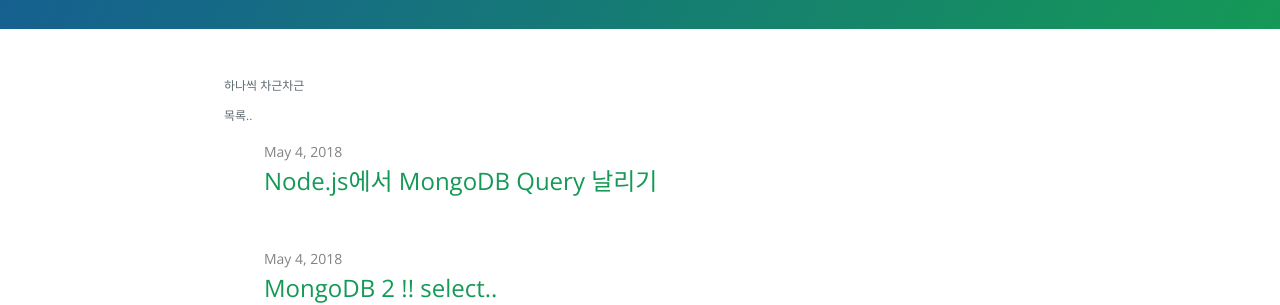
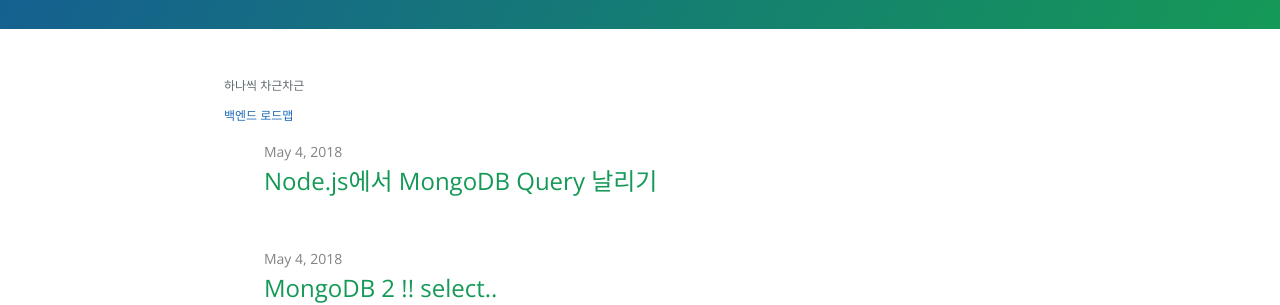
Before and after one commit to zzingyuna/test_site.github.io, a Jekyll site: the page built from index.md, in a window 1280 px wide. Shown: the part 410-715 px from the top of the page. Built offline with Jekyll 4.4.1, drawn with Linux system fonts in a browser that asks for light colours.

Commit message:
Update index.md

```diff
--- a/index.md
+++ b/index.md
@@ -10,4 +10,4 @@
 
 하나씩 차근차근
 
-목록..
+[백엔드 로드맵](https://zzingyuna.github.io/)
```
